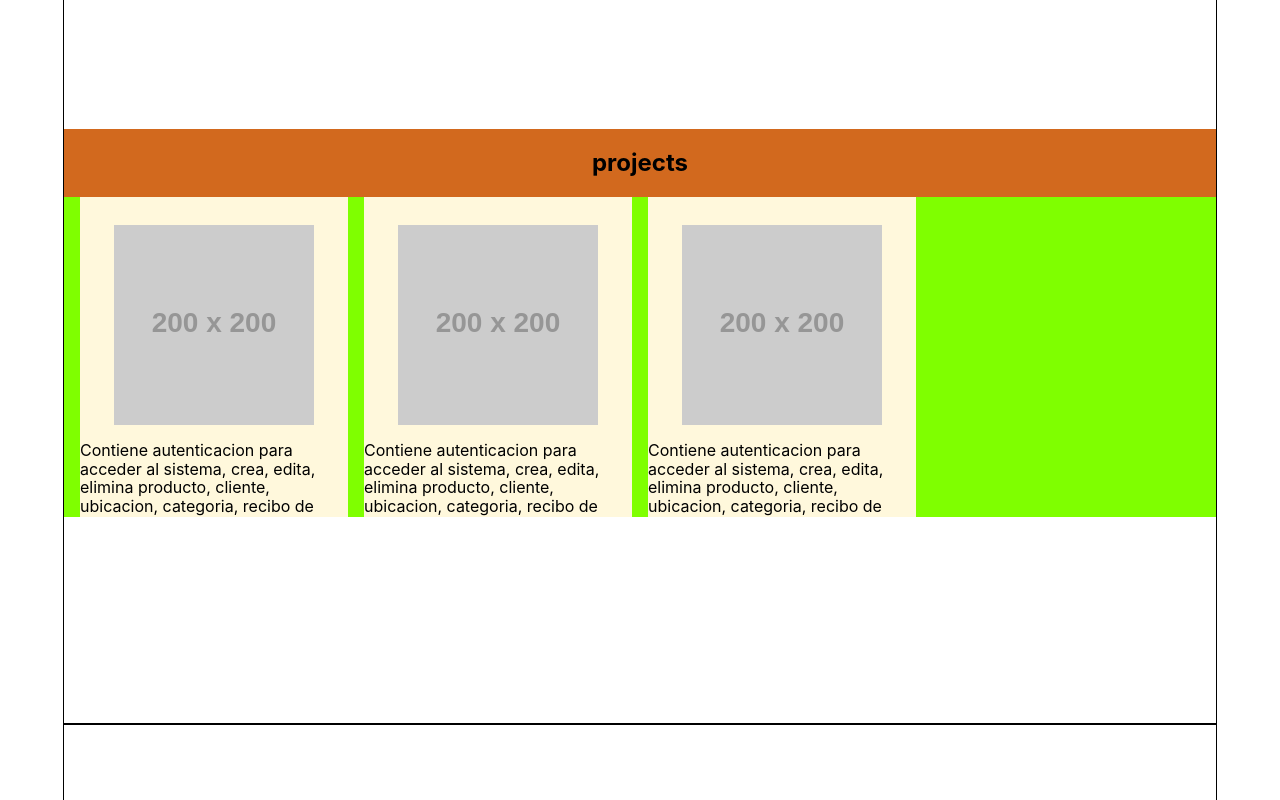
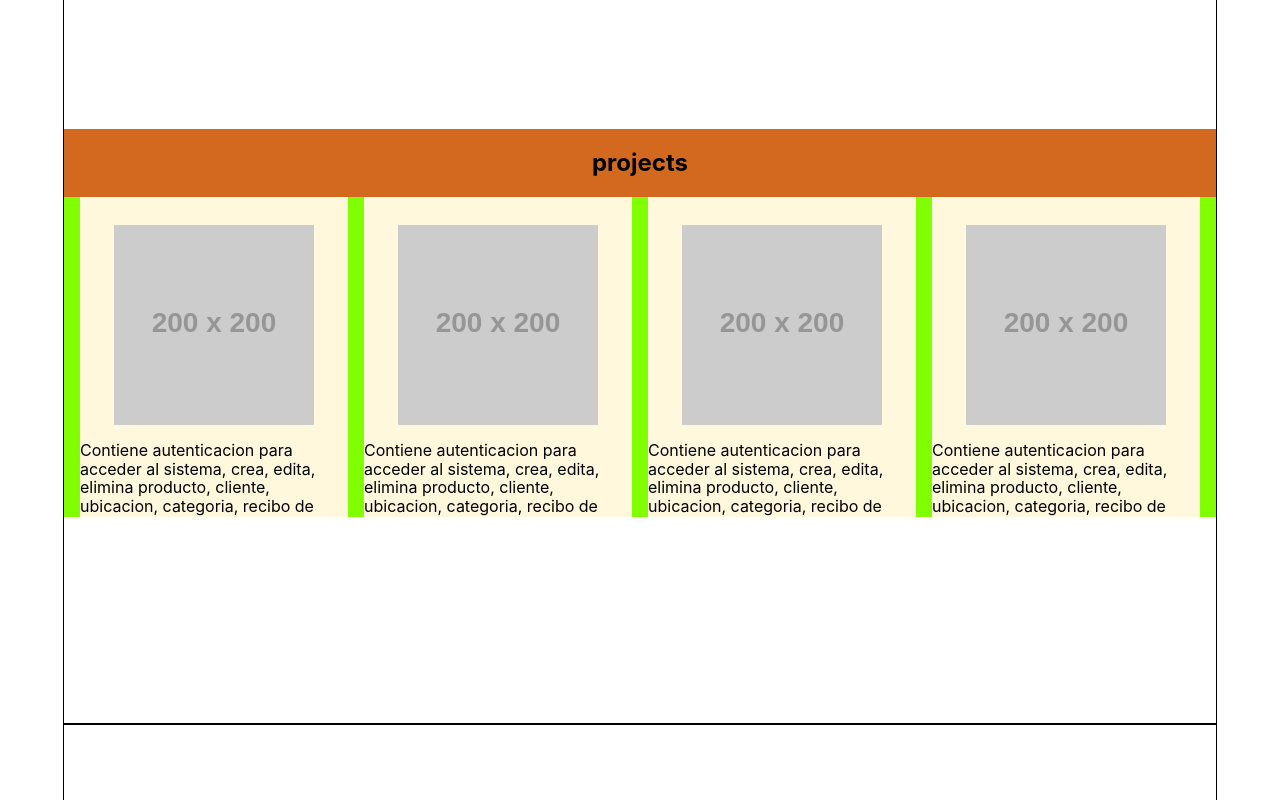
Before and after one commit to masiafrest/portfolio, a React (Create React App) app: page / in a window 1280 px wide. Shown: the part 1680-2480 px from the top of the page. Built offline with nearby package versions, Linux system fonts and the light colour scheme.

Commit message:
add another test card to test grid layout

```diff
--- a/src/components/Sections/Projects/index.js
+++ b/src/components/Sections/Projects/index.js
@@ -9,6 +9,7 @@ export default function Projects({ data }) {
         <Card data={data.projects} />
         <Card data={data.projects} />
         <Card data={data.projects} />
+        <Card data={data.projects} />
       </div>
     </div>
   );
```
